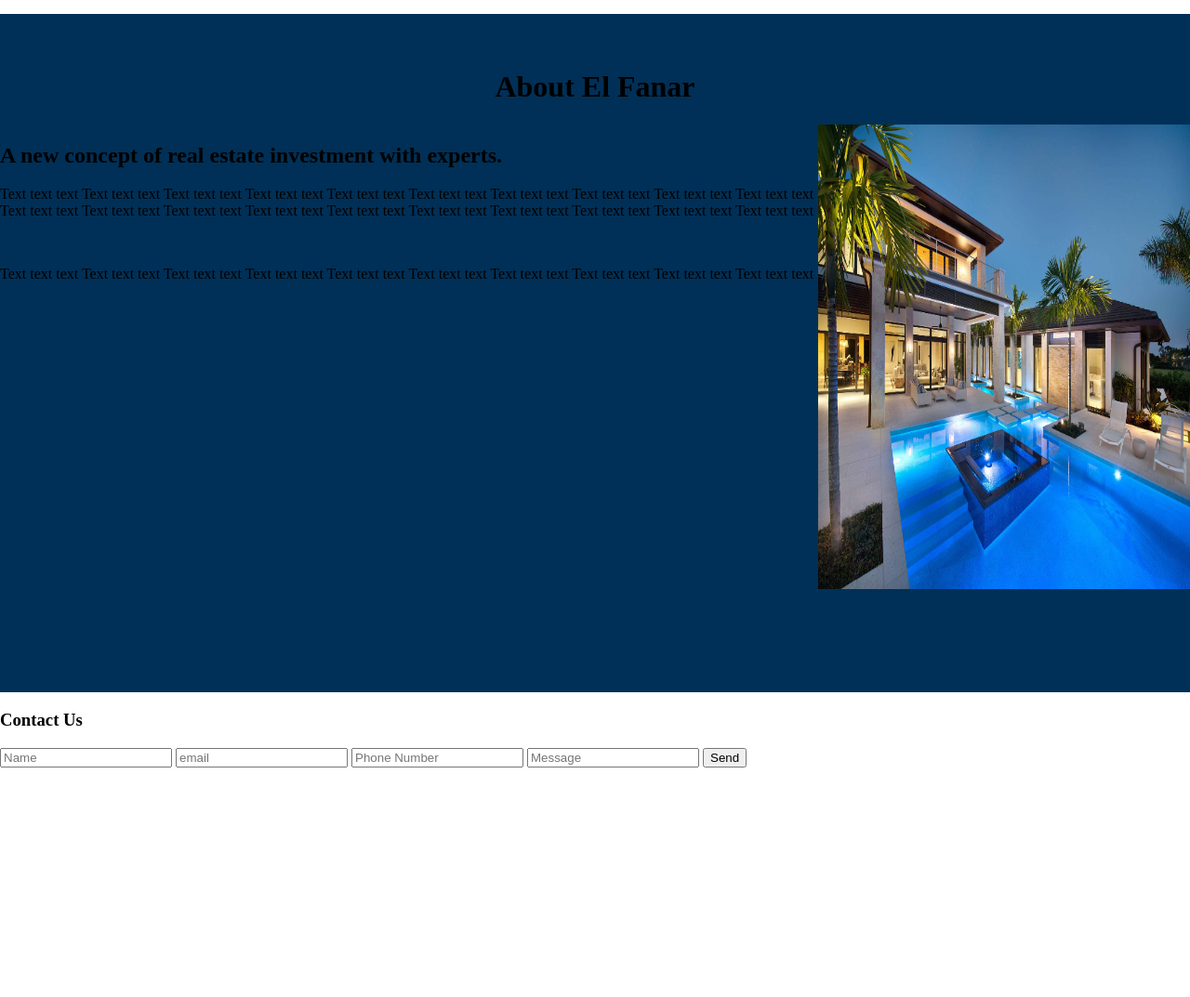
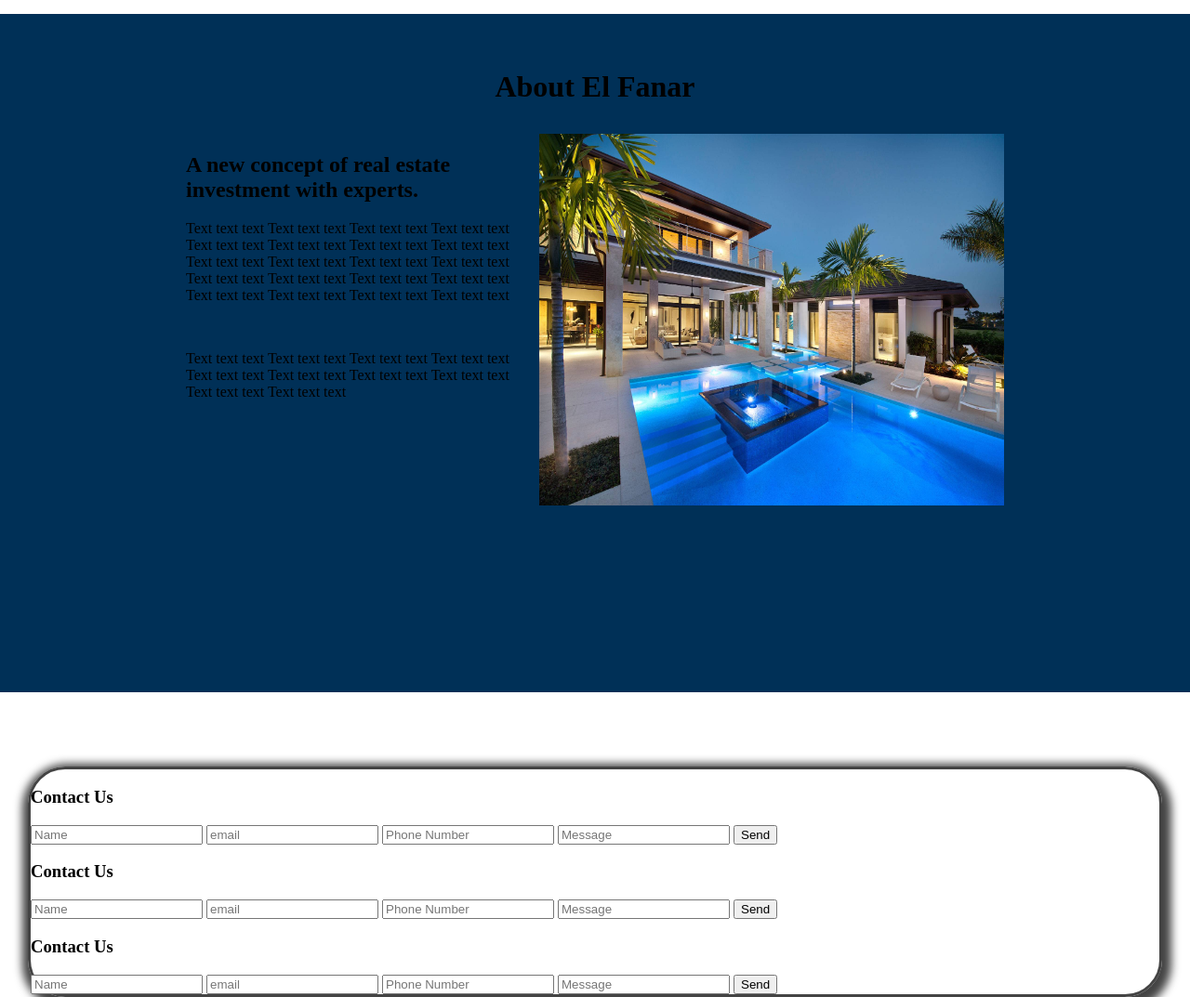
Before and after one commit to ahmadEssam77/AlFanar-Fahmy-Organize, a plain HTML site: page dist/index.html in a window 1280 px wide. Shown: the part 1600-2673 px from the top of the page at 93% size. Before the commit the page ends 2426 px from the top, so only its background shows below. Drawn offline with Linux system fonts and the light colour scheme.

Commit message:
about el fanar divs sections, initial form

```diff
--- a/dist/index.html
+++ b/dist/index.html
@@ -127,7 +127,7 @@
                     <p>Text text text Text text text Text text text Text text text Text text text Text text text Text text text Text text text Text text text Text text text</p>
                 </div>
                 <div class="right-image">
-                    <img src="../img/homes/home1.jpg" alt="" style="width: 400px; height: 500px">
+                    <img src="../img/homes/home1.jpg" alt="" style="width: 500px; height: 400px">
                 </div>
             </div>
         </div>
@@ -136,6 +136,18 @@
     <footer>
         <div class="contact-form">
             <form action="" class="my-form">
+                <h3>Contact Us</h3>
+                <input type="text" placeholder="Name">
+                <input type="email" placeholder="email">
+                <input type="text" placeholder="Phone Number">
+                <input type="text" placeholder="Message">
+                <input type="submit" value="Send">
+                <h3>Contact Us</h3>
+                <input type="text" placeholder="Name">
+                <input type="email" placeholder="email">
+                <input type="text" placeholder="Phone Number">
+                <input type="text" placeholder="Message">
+                <input type="submit" value="Send">
                 <h3>Contact Us</h3>
                 <input type="text" placeholder="Name">
                 <input type="email" placeholder="email">
--- a/styling/style.css
+++ b/styling/style.css
@@ -206,14 +206,29 @@ img {vertical-align: middle;}
 }
 
 .small-container {
-  display: grid;
-  grid-template-areas: 'text img';
+  display: flex;
+  /* flex-direction: row; */
+  /* justify-content: space-evenly; */
+}
+
+.text-left {
+  margin-left: 200px;
+  margin-right: 5px;
+  margin-top: 10px;
+}
+
+.right-image {
+  margin-right: 200px;
+  margin-left: 5px;
+  margin-top: 10px;
 }
 
 /* Footer - Contact Form */
 
-/* .my-form {
-  border-radius: 30px;
-  border: 2px solid #fff;
-  box-shadow: 5px 5px 5px #fff;
-} */
+.contact-form {
+  border: 3px solid #444;
+  margin: 0 30px;
+  margin-top: 10vh;
+  border-radius: 40px;
+  box-shadow: 2px 5px 10px 8px #444;
+}
```
